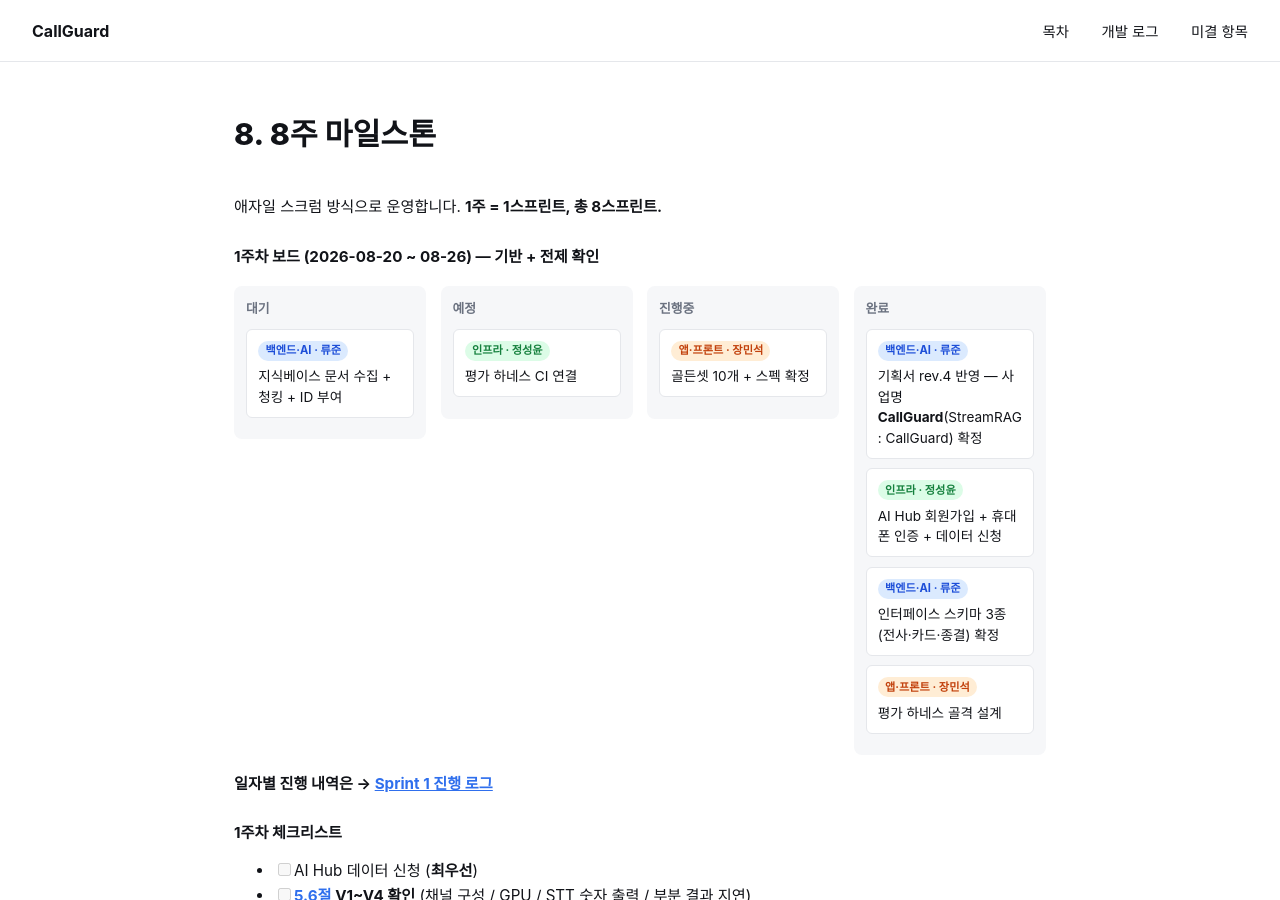
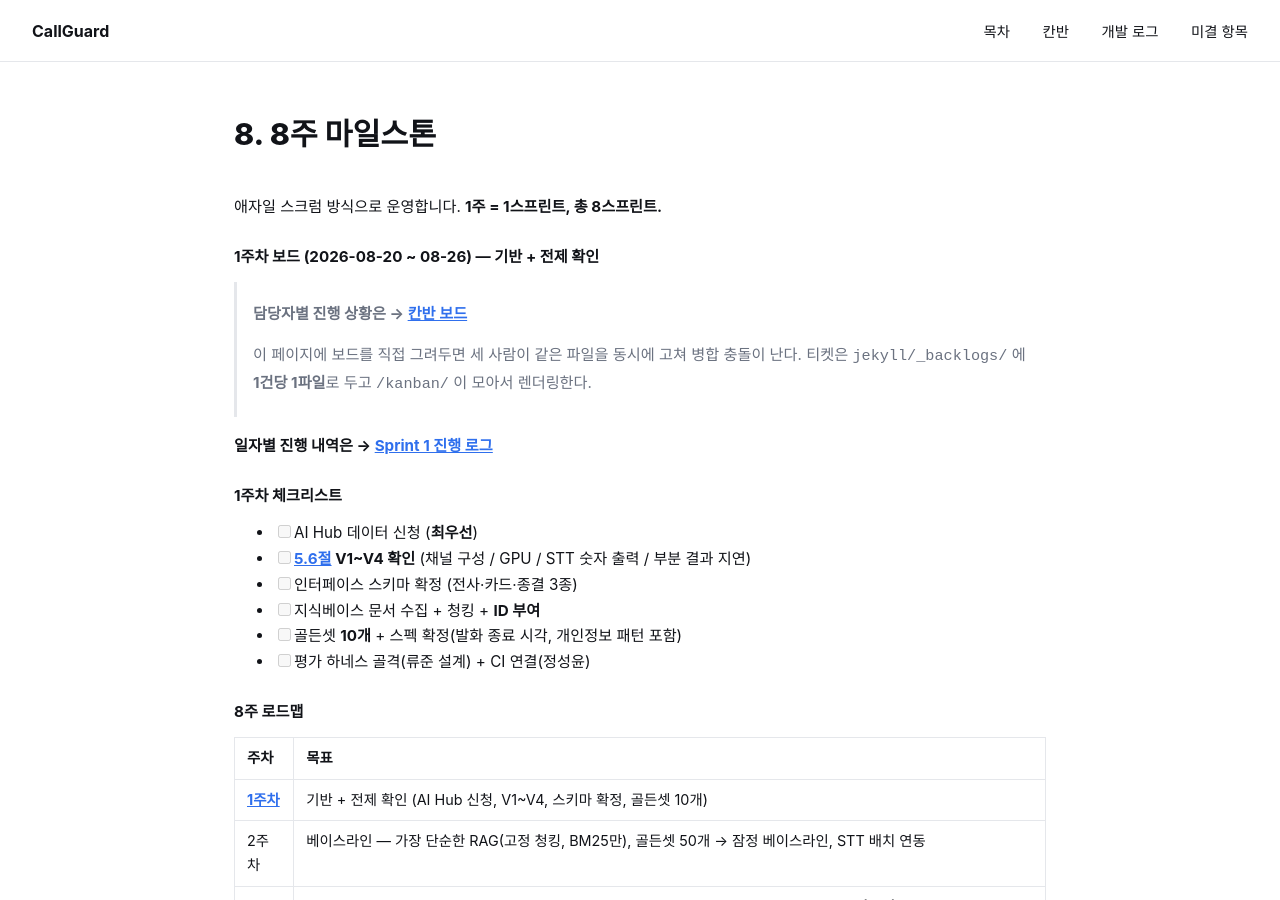
Before and after one commit to solidbob02/call.solidbob.cloud, a Jekyll site: the page built from jekyll/docs/08-마일스톤.markdown, in a window 1280 px wide and 900 px high. Built offline with Jekyll 4.4.1, drawn with Linux system fonts in a browser that asks for light colours.

Commit message:
docs(kanban): 백로그를 컬렉션으로 분리하고 담당자별 칸반 보드 추가
세 사람이 같은 표를 동시에 고치면 병합 충돌이 난다. docs/08-마일스톤.markdown 에
칸반이 하드코딩돼 있어 실제로 그 지점이었다. 티켓 1건 = 파일 1개로 분리한다.

- jekyll/_config.yml: backlogs 컬렉션(permalink /backlog/:name/) + layout 기본값
  permalink 를 :title 이 아니라 :name 으로 둔 이유는 제목이 한글이라
  :title 슬러그가 퍼센트 인코딩으로 깨지기 때문이다
- jekyll/_backlogs/: 1주차 티켓 13건. open-items·progress·docs/08 기록을 근거로 작성
- jekyll/kanban.markdown: group_by assignee → 상태 3열(할 일/진행 중/완료),
  priority 정렬, 담당자별 완료 카운트, 역할 배지
- docs/08-마일스톤.markdown: 하드코딩 보드 블록 제거 → /kanban/ 링크로 교체
- _layouts/doc.html·cover.html: 내비에 "칸반" 추가 (두 레이아웃 모두)
- CLAUDE.md: 백로그 스펙과 "자기 티켓의 status 한 줄만 고친다" 규칙 명시
- open-items.markdown: 스케줄러를 지킬 칸반으로 갈지 GitHub Projects 로 갈지 결정 항목 등록

티켓 작성 중 확인된 불일치 (임의로 정하지 않고 기록만 함)
- AI Hub 신청: open-items 는 미완료, docs/08 보드는 완료로 적혀 있다 → in-progress 로 두고 본문에 명시
- docs/08 보드의 담당자 배정이 progress 기록과 어긋난다(하네스·골든셋은 류준이 수행).
  티켓은 실제 수행자 기준으로 만들고, MySQL 스키마는 기획서상 담당(정성윤)을 병기

빌드 확인: 36개 페이지, 리퀴드 오류 없음.

Co-Authored-By: Claude Opus 5 <noreply@anthropic.com>

```diff
--- a/jekyll/_config.yml
+++ b/jekyll/_config.yml
@@ -37,6 +37,21 @@ header_pages:
   - toc.markdown
   - progress.markdown
 
+# 백로그(칸반 티켓) — 항목 1건 = 파일 1개.
+# 한 파일을 여러 명이 동시에 고치면 병합 충돌이 나므로, 담당자가 자기 티켓 파일만
+# 만들고 고치도록 컬렉션으로 분리한다. 렌더링은 /kanban/ 이 담당한다.
+collections:
+  backlogs:
+    output: true
+    permalink: /backlog/:name/
+
+defaults:
+  - scope:
+      path: ""
+      type: backlogs
+    values:
+      layout: doc
+
 # Exclude from processing.
 # The following items will not be processed, by default.
 # Any item listed under the `exclude:` key here will be automatically added to
--- a/jekyll/_layouts/cover.html
+++ b/jekyll/_layouts/cover.html
@@ -121,6 +121,7 @@
     <a class="site-name" href="{{ '/' | relative_url }}">{{ site.title }}</a>
     <nav>
       <a href="{{ '/toc/' | relative_url }}">목차</a>
+      <a href="{{ '/kanban/' | relative_url }}">칸반</a>
       <a href="{{ '/progress/' | relative_url }}">개발 로그</a>
       <a href="{{ '/open-items/' | relative_url }}">미결 항목</a>
     </nav>
--- a/jekyll/_layouts/doc.html
+++ b/jekyll/_layouts/doc.html
@@ -72,6 +72,7 @@
     <a class="site-name" href="{{ '/' | relative_url }}">{{ site.title }}</a>
     <nav>
       <a href="{{ '/toc/' | relative_url }}">목차</a>
+      <a href="{{ '/kanban/' | relative_url }}">칸반</a>
       <a href="{{ '/progress/' | relative_url }}">개발 로그</a>
       <a href="{{ '/open-items/' | relative_url }}">미결 항목</a>
     </nav>
--- a/jekyll/docs/08-마일스톤.markdown
+++ b/jekyll/docs/08-마일스톤.markdown
@@ -20,27 +20,10 @@ permalink: /docs/08/
 
 ### 1주차 보드 (2026-08-20 ~ 08-26) — 기반 + 전제 확인
 
-<div class="kanban">
-  <div class="col">
-    <h4>대기</h4>
-    <div class="card"><span class="role role-ai">백엔드·AI · 류준</span><br>지식베이스 문서 수집 + 청킹 + ID 부여</div>
-  </div>
-  <div class="col">
-    <h4>예정</h4>
-    <div class="card"><span class="role role-infra">인프라 · 정성윤</span><br>평가 하네스 CI 연결</div>
-  </div>
-  <div class="col">
-    <h4>진행중</h4>
-    <div class="card"><span class="role role-app">앱·프론트 · 장민석</span><br>골든셋 10개 + 스펙 확정</div>
-  </div>
-  <div class="col">
-    <h4>완료</h4>
-    <div class="card"><span class="role role-ai">백엔드·AI · 류준</span><br>기획서 rev.4 반영 — 사업명 <strong>CallGuard</strong>(StreamRAG : CallGuard) 확정</div>
-    <div class="card"><span class="role role-infra">인프라 · 정성윤</span><br>AI Hub 회원가입 + 휴대폰 인증 + 데이터 신청</div>
-    <div class="card"><span class="role role-ai">백엔드·AI · 류준</span><br>인터페이스 스키마 3종(전사·카드·종결) 확정</div>
-    <div class="card"><span class="role role-app">앱·프론트 · 장민석</span><br>평가 하네스 골격 설계</div>
-  </div>
-</div>
+> **담당자별 진행 상황은 → [칸반 보드](/kanban/)**
+>
+> 이 페이지에 보드를 직접 그려두면 세 사람이 같은 파일을 동시에 고쳐 병합 충돌이 난다.
+> 티켓은 `jekyll/_backlogs/` 에 **1건당 1파일**로 두고 `/kanban/` 이 모아서 렌더링한다.
 
 **일자별 진행 내역은 → [Sprint 1 진행 로그](/sprints/01/)**
 
--- a/jekyll/open-items.markdown
+++ b/jekyll/open-items.markdown
@@ -26,6 +26,7 @@ permalink: /open-items/
 - [x] 지식베이스 문서 초안 작성 완료 (`knowledge-base/` — 요금제약관·응대매뉴얼·내부처리규정), 팀 리뷰 대기
 - [x] 골든셋 10개 초안 작성 완료 (`golden-set/v1-10.json`), 팀 리뷰 대기
 - [x] 평가 하네스 골격 설계 완료(류준) — `services/core/eval/`, 단위테스트 24개 통과. CI 연결(정성윤)은 남음
+- [ ] **스케줄러를 무엇으로 할지 확정** — 현재는 지킬 칸반([/kanban/](/kanban/), `_backlogs/` 컬렉션). GitHub Projects를 메인 보드로 쓰고 지킬은 산출물 기록만 담당하는 방식도 있다. Projects는 드래그 앤 드롭·이슈 연동이 되지만 저장소 밖에 상태가 생겨 기록이 두 곳으로 갈린다. 한쪽으로 정한다
 - [ ] **GitHub Pages 활성화** — Settings → Pages → Source를 "GitHub Actions"로 변경 (solidbob02 계정 권한). 워크플로는 `.github/workflows/pages.yml`에 있으며 설정 전까지는 배포 단계가 실패한다
 
 세부 진행은 [8주 마일스톤](/docs/08/)의 칸반 보드, 완료 기록은 [진행상황](/progress/)에서 확인하세요.
```
Also changed, not shown: CLAUDE.md (+23 -0 lines), jekyll/_backlogs/w1-aihub-apply.md (added, +17 -0 lines), jekyll/_backlogs/w1-dashboard-scaffold.md (added, +15 -0 lines), jekyll/_backlogs/w1-db-schema.md (added, +16 -0 lines), jekyll/_backlogs/w1-eval-ci.md (added, +13 -0 lines), jekyll/_backlogs/w1-eval-harness.md (added, +13 -0 lines), jekyll/_backlogs/w1-golden-set-10.md (added, +15 -0 lines), jekyll/_backlogs/w1-interface-contract.md (added, +15 -0 lines), jekyll/_backlogs/w1-knowledge-base.md (added, +13 -0 lines), jekyll/_backlogs/w1-pages-deploy.md (added, +13 -0 lines), jekyll/_backlogs/w1-v1-channel.md (added, +13 -0 lines), jekyll/_backlogs/w1-v2-gpu.md (added, +14 -0 lines), jekyll/_backlogs/w1-v3-v4-stt.md (added, +16 -0 lines), jekyll/kanban.markdown (added, +87 -0 lines).
